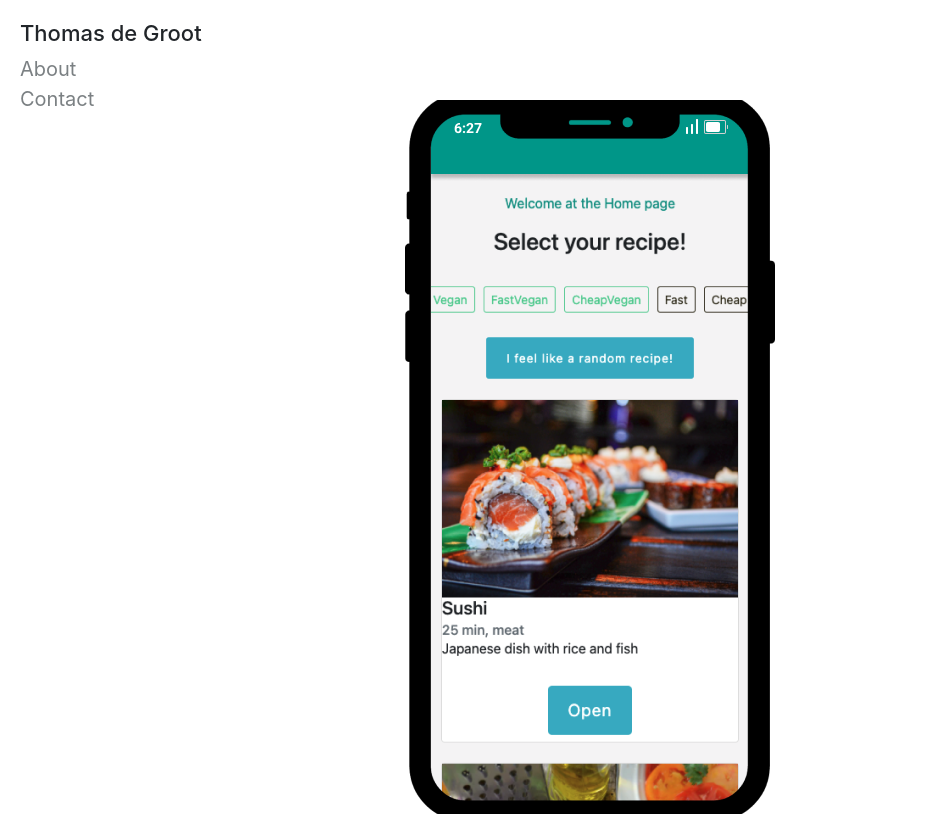
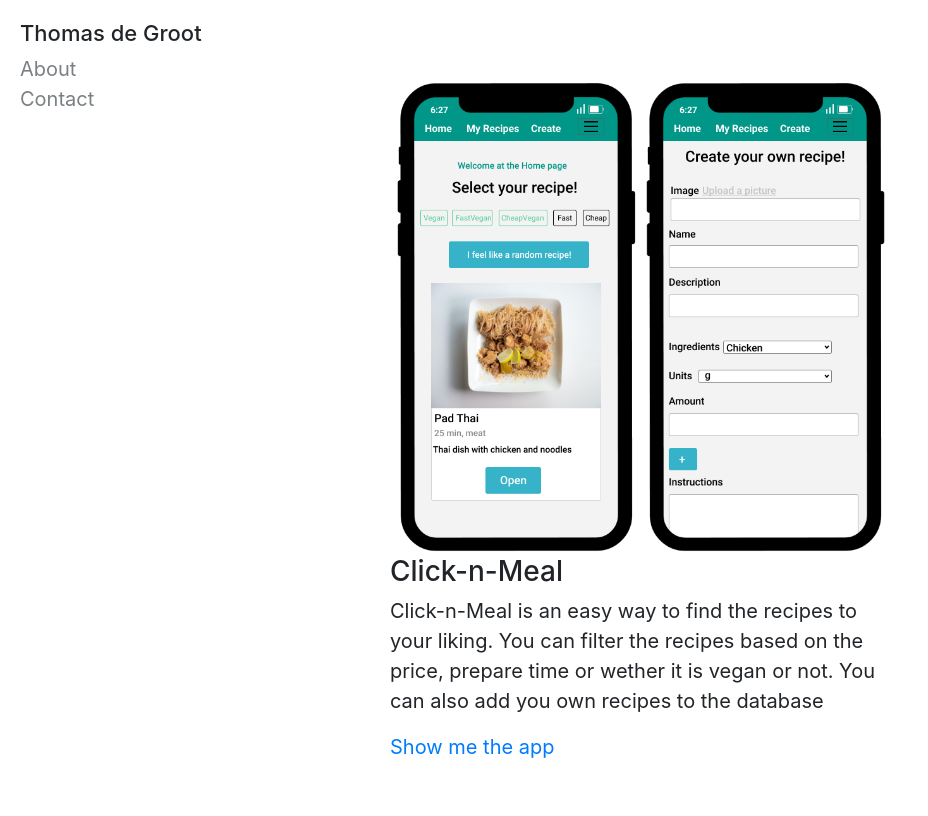
Before and after one commit to degroot12/portfolio, a React (Create React App) app: page / in a window 1280 px wide. Shown: the top 816 px of the page, without its empty margins (0-928 px from the left). Built offline with nearby package versions, Linux system fonts and the light colour scheme.

Commit message:
screenshots done

```diff
--- a/src/App.css
+++ b/src/App.css
@@ -5,8 +5,13 @@
   font-size: 20px;
 }
 
+img {
+  max-width: 100%;
+  height: auto;
+}
+
 .project-summary {
-  width: 350px;
+  width: 300px;
   display: flex;
   flex-direction: column;
   justify-content: center;
@@ -30,6 +35,15 @@
     width: 500px;
     margin-bottom: 100px;
   }
+
+  .screenshots-click-meal {
+    height:auto;
+    overflow:hidden;
+  }
+
+
+
+
 }
 
 .nav-links {
@@ -51,6 +65,7 @@
 
 .screenshots-click-meal {
   display: flex;
+  flex-direction: row;
   width: 500px;
 }
 
--- a/src/components/Home.js
+++ b/src/components/Home.js
@@ -19,17 +19,17 @@ function Home() {
 
       </div>
       <div className='projects'>
-        <div className='project-summary'>
+        <div className='project-summary '>
 
-          <div className='screenshots-click-meal'>
+
 
           {/* <div> */}
           {/* <img src='/click-n-meal-create-page.png' alt='screenshot click and meal create recipe page'/> */}
           {/* </div> */}
           {/* <div> */}
-          <img src='./iphone-click-meal-full.png' alt='screenshot click and meal app'/>
+          <img src='./double-click-meal.png' alt='screenshot click and meal app'/>
           {/* </div> */}
-          </div>
+
           <h3>Click-n-Meal</h3>
              <p>Click-n-Meal is an easy way to find the recipes to your liking. You can filter the recipes
                  based on the price, prepare time or wether it is vegan or not.
```
Also changed, not shown: public/double-click-meal.png (added), public/screenshot-iphone.png (added).
